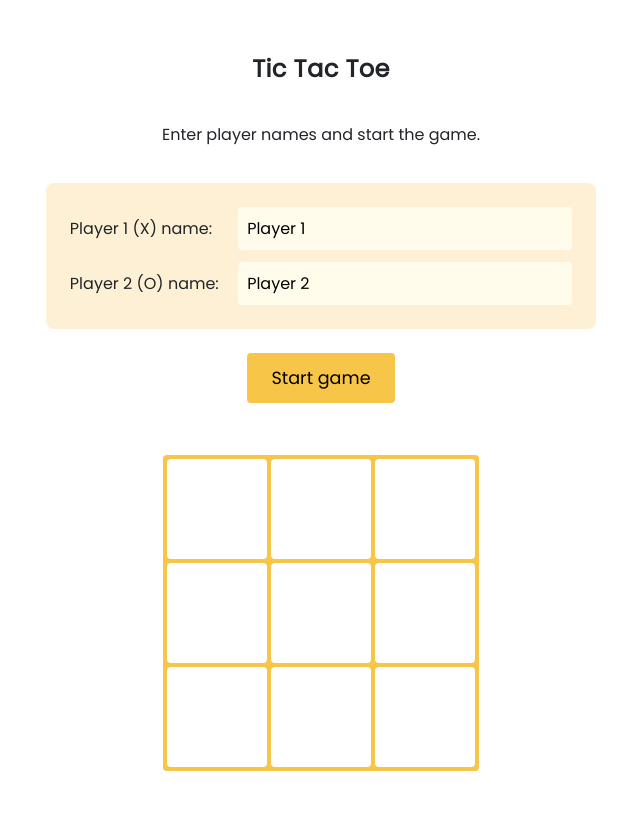
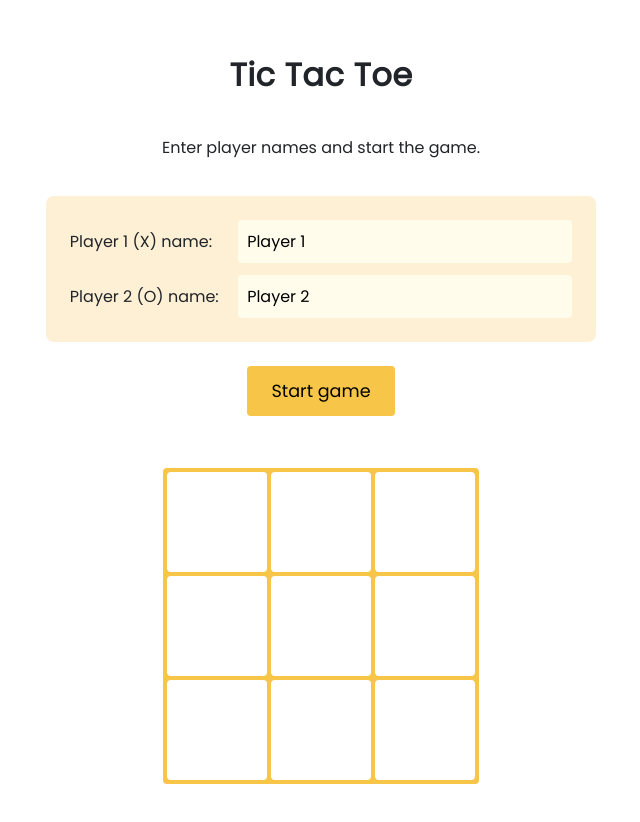
Before and after one commit to erin-yl/tic-tac-toe, a plain HTML site: page index.html in a window 1280 px wide. Shown: the whole page, without its empty margins (319-959 px from the left). Drawn offline with Linux system fonts and the light colour scheme.

Commit message:
Update font size for heading 1

```diff
--- a/style.css
+++ b/style.css
@@ -20,8 +20,8 @@ body {
 
 h1 {
   font-weight: 600;
-  font-size: 1.5em;
-  letter-spacing: .4px;
+  font-size: 32px;
+  letter-spacing: .5px;
 }
 
 .player-setup {
```
